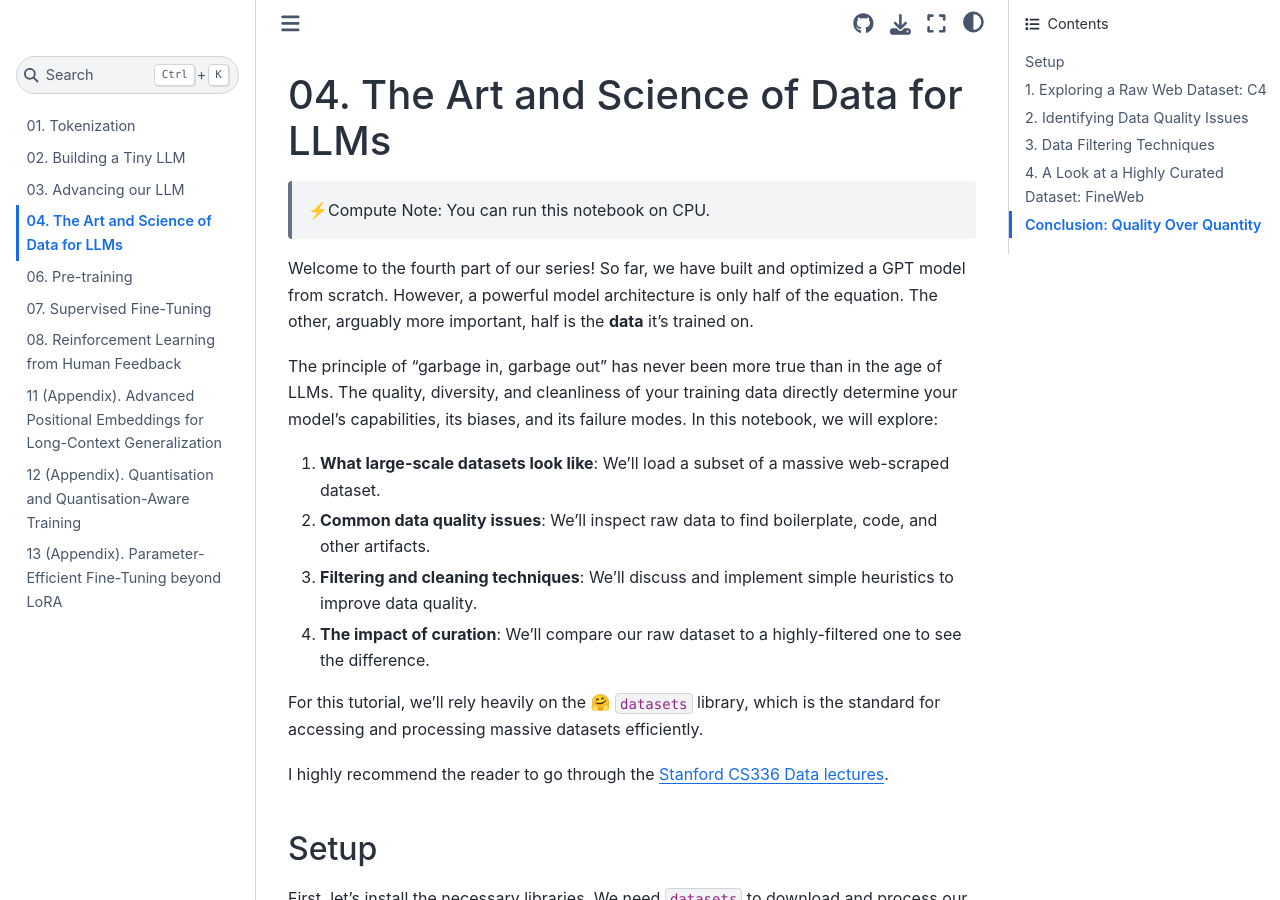
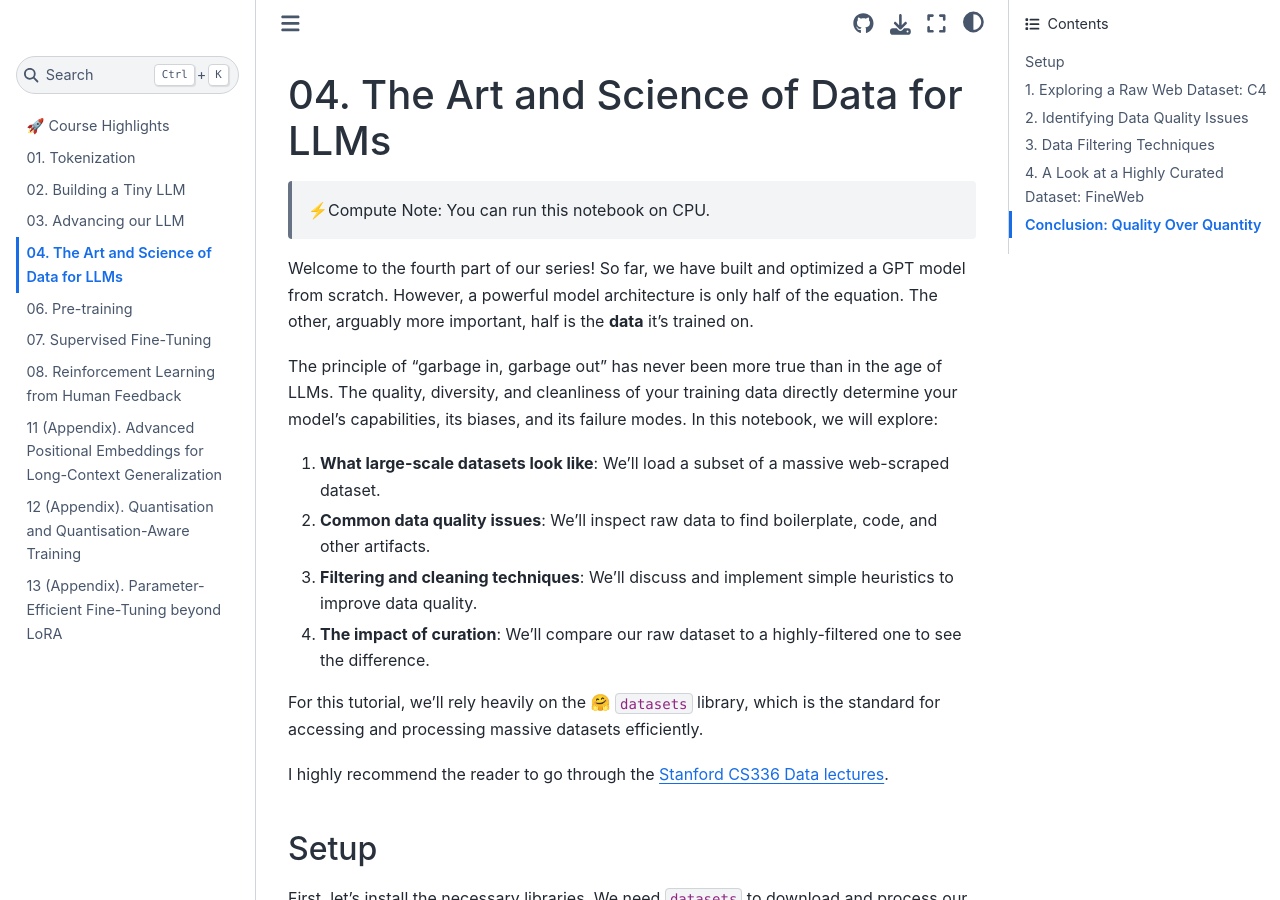
Before and after one commit to shreshthtuli/llms-from-scratch, a Jupyter Book: the page built from 04-data.ipynb, in a window 1280 px wide and 900 px high. Built offline with Jupyter Book 1.0.4 settings and Sphinx 7.4.7 and the Sphinx Book theme 1.1.4, drawn with Linux system fonts in a browser that asks for light colours; pages that are not in the unit, such as notebooks, are missing from menus.

Commit message:
fix: add homepage in gh page

```diff
--- a/_config.yml
+++ b/_config.yml
@@ -19,7 +19,6 @@ launch_buttons:
   binderhub_url: "https://mybinder.org"
   notebook_interface: "jupyterlab"
 
-# Repository metadata (for “Edit this page” links)
 repository:
   url: https://github.com/shreshthtuli/llms-from-scratch
   path_to_book: "."
@@ -50,3 +49,4 @@ sphinx:
       navigation_with_keys: true
       show_toc_level: 2
       default_mode: light
+      home_page_in_toc: true
```
